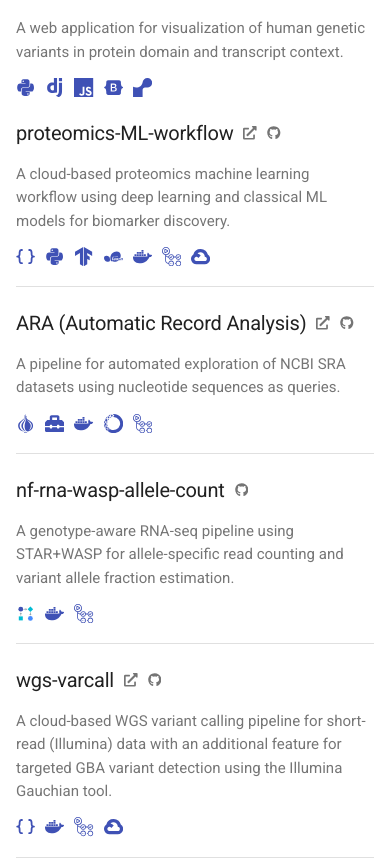
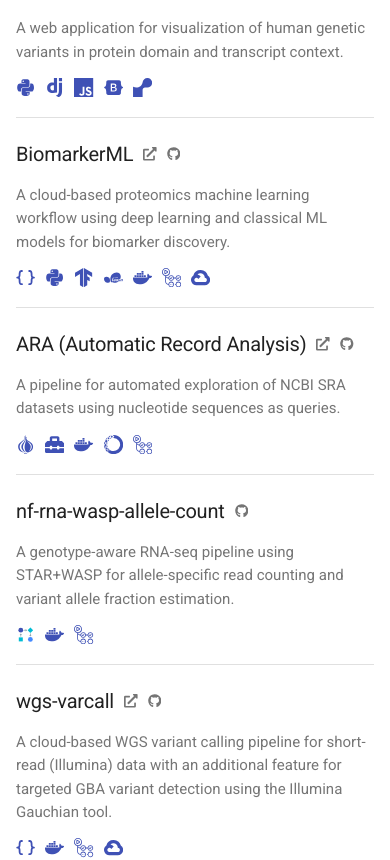
Before and after one commit to maurya-anand/maurya-anand.github.io, a React (Vite) app: page / in a window 390 px wide. Shown: the part 5124-5984 px from the top of the page. Built offline with nearby package versions, Linux system fonts and the light colour scheme.

Commit message:
fixed the responsive layout for the projects and skills component

```diff
--- a/src/components/Projects.css
+++ b/src/components/Projects.css
@@ -85,12 +85,19 @@
 }
 
 
-@media (max-width: 640px) {
+@media (max-width: 720px) {
   .projects-grid {
     grid-template-columns: 1fr;
   }
 
   .project-card {
+    padding-top: 20px;
+    border-top: 1px solid var(--border);
+  }
+
+  /* screen layout (above) resets the border on the first grid row (2 columns);
+     mobile is a single column, so item 2 needs its border restored */
+  .project-card:nth-child(-n + 2) {
     padding-top: 20px;
     border-top: 1px solid var(--border);
   }
--- a/src/components/Projects.jsx
+++ b/src/components/Projects.jsx
@@ -34,7 +34,7 @@ const projects = [
     technologies: ["Python", "Django", "JavaScript", "Bootstrap", "Render"],
   },
   {
-    name: "proteomics-ML-workflow",
+    name: "BiomarkerML",
     description:
       "A cloud-based proteomics machine learning workflow using deep learning and classical ML models for biomarker discovery.",
     demo: "https://dockstore.org/workflows/github.com/anand-imcm/proteomics-ML-workflow",
--- a/src/components/Skills.css
+++ b/src/components/Skills.css
@@ -22,8 +22,6 @@
   margin: 0;
   font-size: 1rem;
   color: var(--ink);
-  padding-bottom: 8px;
-  border-bottom: 1px solid var(--border);
 }
 
 .skills-tags {
@@ -55,6 +53,13 @@
   }
 
   .skill-category {
+    padding-top: 20px;
+    border-top: 1px solid var(--border);
+  }
+
+  /* screen layout (above) resets the border on the first grid row (2 columns);
+     mobile is a single column, so item 2 needs its border restored */
+  .skill-category:nth-child(-n + 2) {
     padding-top: 20px;
     border-top: 1px solid var(--border);
   }
@@ -93,7 +98,6 @@
 
   .category-header h3 {
     font-size: 10.5pt;
-    padding-bottom: 3pt;
   }
 
   .skills-tags {
```
